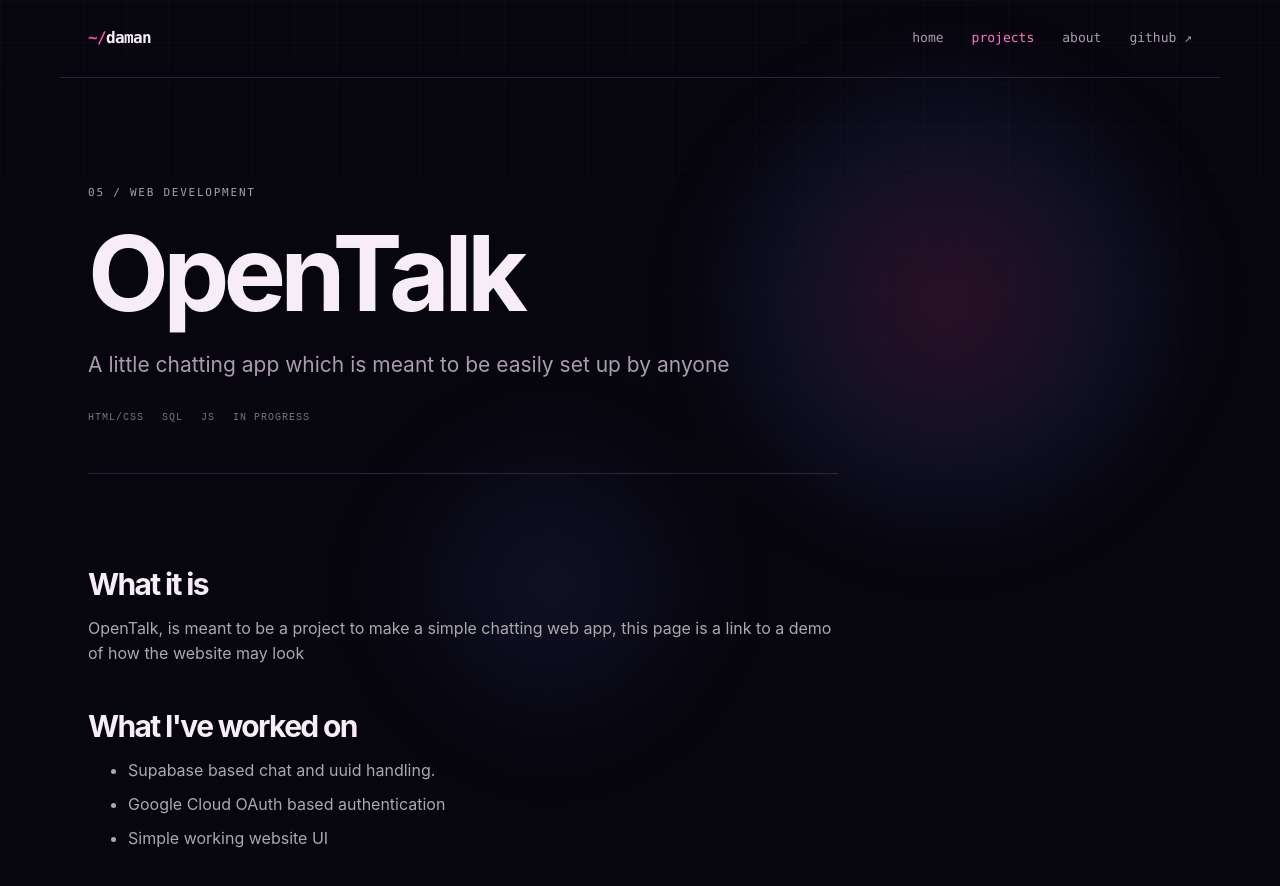
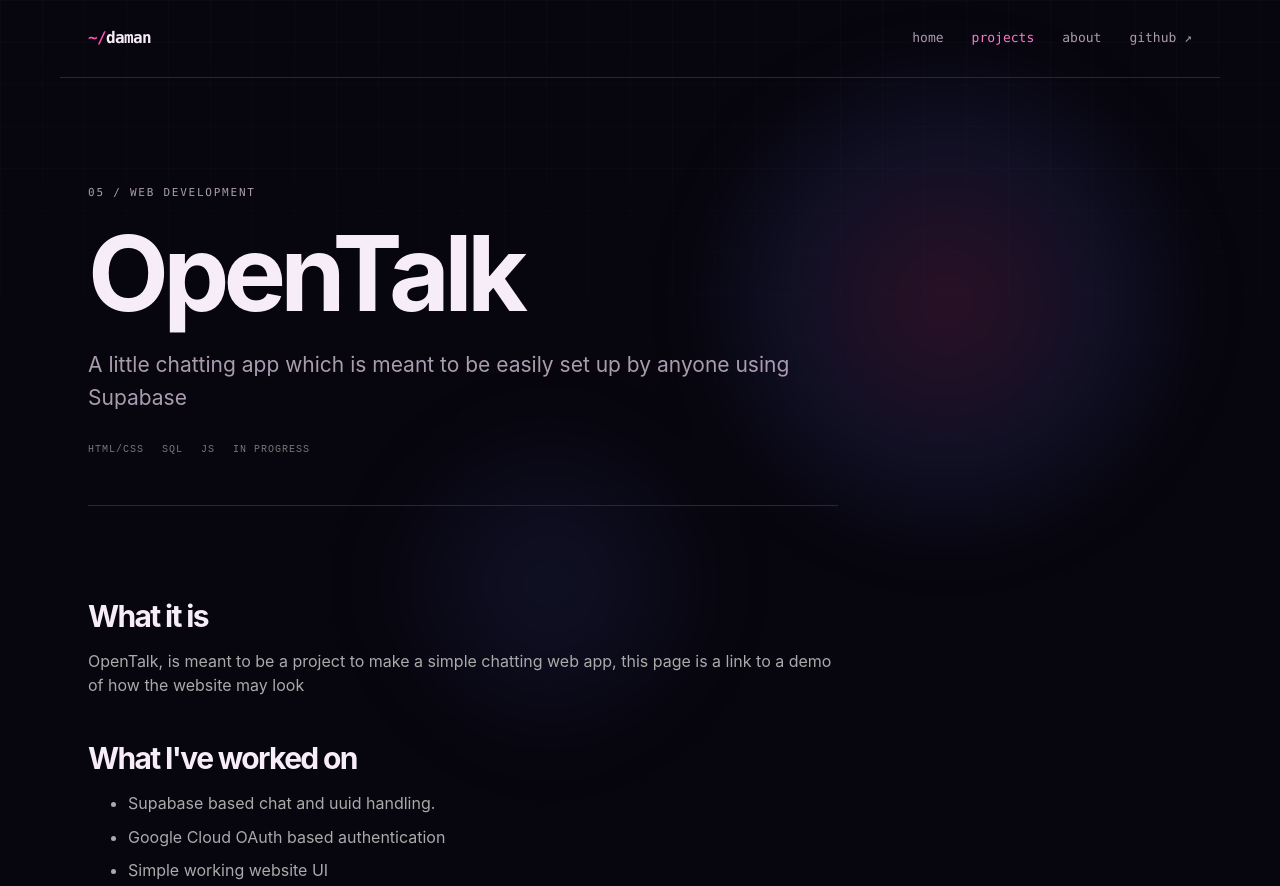
Before and after one commit to damanchakraborty/damanchakraborty.github.io, a plain HTML site: page projects/chudchat.html in a window 1280 px wide. Shown: the top 886 px of the page. Drawn offline with Linux system fonts and the light colour scheme.

```diff
--- a/projects/chudchat.html
+++ b/projects/chudchat.html
@@ -1,3 +1,3 @@
 <!doctype html><html lang="en"><head><meta charset="utf-8"><meta name="viewport" content="width=device-width,initial-scale=1"><link rel="icon" type="image/png" href="favicon.png"><title>ChudSonGPT — Daman</title><link rel="stylesheet" href="../assets/css/style.css"></head><body><div class="ambient-glow"></div>
 <header class="site-header"><a class="brand" href="../index.html"><span>~/</span>daman</a><nav><a href="../index.html">home</a><a class="active" href="../projects.html">projects</a><a href="../about.html">about</a><a href="https://github.com/damanchakraborty/" target="_blank" rel="noreferrer">github ↗</a></nav></header>
-<main><section class="project-detail"><span class="eyebrow">05 / web development</span><h1>OpenTalk</h1><p class="detail-lead">A little chatting app which is meant to be easily set up by anyone</p><div class="detail-meta"><span>HTML/CSS</span>SQL<span>JS</span><span>In progress</span></div><div class="detail-content"><h2>What it is</h2><p>OpenTalk, is meant to be a project to make a simple chatting web app, this page is a link to a demo of how the website may look</p><h2>What I've worked on</h2><ul><li>Supabase based chat and uuid handling.</li><li>Google Cloud OAuth based authentication</li><li>Simple working website UI</li></ul><h2>Next</h2><p>More work on individual profile customisation, a twitter like algorithmic posting, image embeds, CSS based website customizer saved based on account.</p><a class="button primary" href="https://damanchakraborty.github.io/OpenTalk/" target="_blank" rel="noreferrer">View on GitHub ↗</a></div></section></main><footer><span>© 2026 Daman</span><span>project 01</span></footer></body></html>
+<main><section class="project-detail"><span class="eyebrow">05 / web development</span><h1>OpenTalk</h1><p class="detail-lead">A little chatting app which is meant to be easily set up by anyone using Supabase</p><div class="detail-meta"><span>HTML/CSS</span>SQL<span>JS</span><span>In progress</span></div><div class="detail-content"><h2>What it is</h2><p>OpenTalk, is meant to be a project to make a simple chatting web app, this page is a link to a demo of how the website may look</p><h2>What I've worked on</h2><ul><li>Supabase based chat and uuid handling.</li><li>Google Cloud OAuth based authentication</li><li>Simple working website UI</li></ul><h2>Next</h2><p>More work on individual profile customisation, a twitter like algorithmic posting, image embeds, CSS based website customizer saved based on account.</p><a class="button primary" href="https://damanchakraborty.github.io/OpenTalk/" target="_blank" rel="noreferrer">View on GitHub ↗</a></div></section></main><footer><span>© 2026 Daman</span><span>project 01</span></footer></body></html>
```
